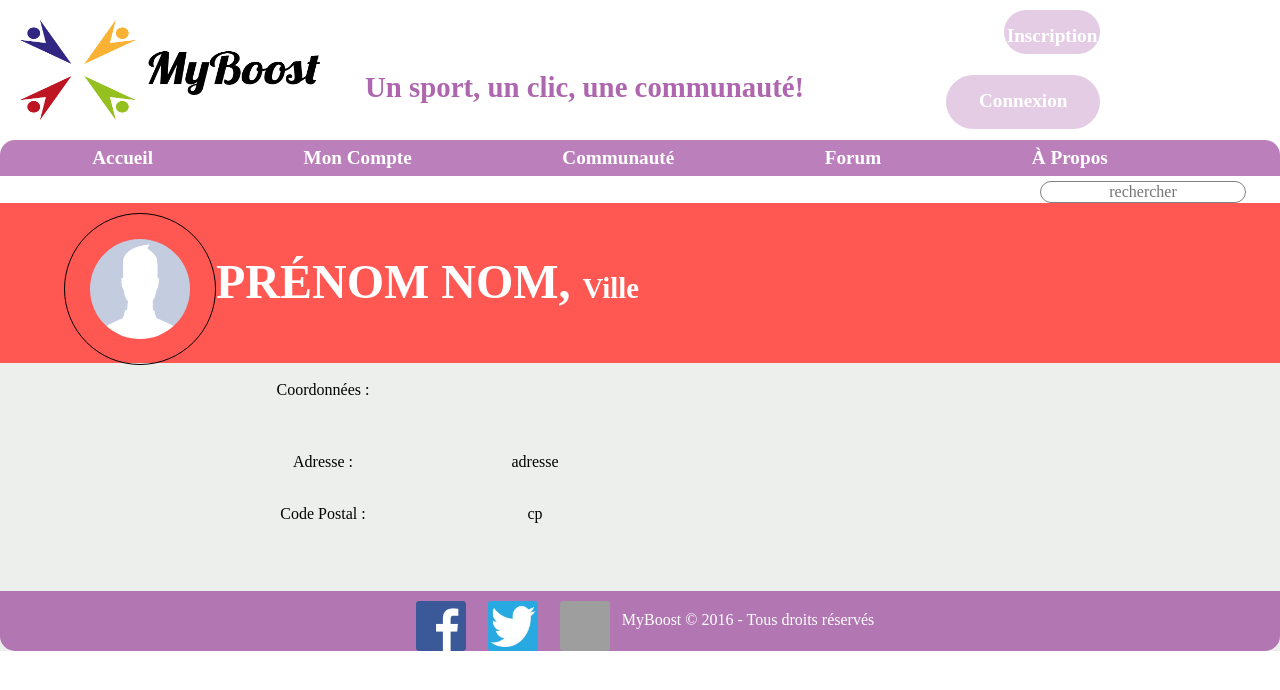
After one commit to mickelbaz/MyBoost2, a PHP site: page /MyBoost2/Controleurs/controleurModif_Info.php in a window 1280 px wide. The commit adds this page. Shown: the top 690 px of the page. Run offline with PHP 8.4, Linux system fonts and the light colour scheme; some web fonts are replaced; grey boxes are pictures that could not be loaded.

Commit message:
Modif profil

```diff
--- a/Contenu/profil.css
+++ b/Contenu/profil.css
@@ -107,3 +107,16 @@ h1 .modifier{
 #sportimg:hover{
   transform: scale(1.1);
 }
+
+table{
+  text-align:center;
+}
+
+td{
+	width: 13em;
+	height: 3em;
+}
+
+tr{
+	height: 0.5em;
+}
--- a/Controleurs/controleurInscription.php
+++ b/Controleurs/controleurInscription.php
@@ -44,7 +44,7 @@ function verif(){
           <script language="javascript">alert("Merci de votre inscription !");</script>
           <?php
             ajout();
-            // redirection vers une autre page
+            header("location: ../Vues/vueProfil.php");
         }
       }
     }
--- /dev/null
+++ b/Controleurs/controleurModif_Info.php
@@ -0,0 +1 @@
+<?php require_once '../Vues/vueModif_profil.php'; ?>
--- a/Vues/header.php
+++ b/Vues/header.php
@@ -26,7 +26,7 @@
     <nav>
         <ul>
             <li class="nav-item"><a href="/MyBoost2/index.php">Accueil</a></li>
-            <li class="nav-item"><a href="#">Mon Compte</a></li>
+            <li class="nav-item"><a href="/MyBoost2/Controleurs/controleurModif_Info.php">Mon Compte</a></li>
             <li class="nav-item"><a href="/MyBoost2/Controleurs/controleurGroupes.php">Communauté</a>
                <!--<ul class="sub-nav">
                     <li class="sub-nav-item"><a href="#">Sports</a></li>
--- a/Vues/vueConnexion.php
+++ b/Vues/vueConnexion.php
@@ -29,7 +29,7 @@
         <ul>
             <li class="nav-item"><a href="/MyBoost2/index.php">Accueil</a></li>
             <li class="nav-item"><a href="#">Mon Compte</a></li>
-            <li class="nav-item"><a href="#">Communauté</a>
+            <li class="nav-item"><a href="/MyBoost2/Controleurs/controleurGroupes.php">Communauté</a>
                <!--<ul class="sub-nav">
                     <li class="sub-nav-item"><a href="#">Sports</a></li>
                     <li class="sub-nav-item"><a href="#">Annuaire</a></li>
--- /dev/null
+++ b/Vues/vueModif_profil.php
@@ -0,0 +1,38 @@
+<!DOCTYPE html>
+
+<html>
+  <head>
+    <meta charset="utf-8">
+    <link type="text/css" rel="stylesheet" href="../Contenu/profil.css"/>
+
+    <title>Mon profil</title>
+  </head>
+
+  <body>
+  <?php require '../Vues/header.php'; ?>
+    <div class="content">
+    <div class="avatar">
+      <img id="avatar" src="../Images/Man_Silhouette.png"/>
+    </div>
+
+    <div class="top">
+      <h1>PRÉNOM NOM, <span>Ville</span></h1>
+
+    </div>
+    <FORM name="modif" method="post" action="">
+    <table>
+      <tr><td>Coordonnées :</td></tr>
+      <tr><tr>
+      <tr><td>Adresse : </td><td>adresse</td>
+        <td>
+        </tr>
+      <tr><td>Code Postal : </td><td>cp</td><td>
+
+    </table>
+
+
+
+</body>
+  <?php require '../Vues/footer.php'; ?>
+
+</html>
```
Also changed, not shown: Modeles/modeleUtilisateurs.php (+4 -11 lines), Vues/vueProfil.php (+17 -0 lines).
